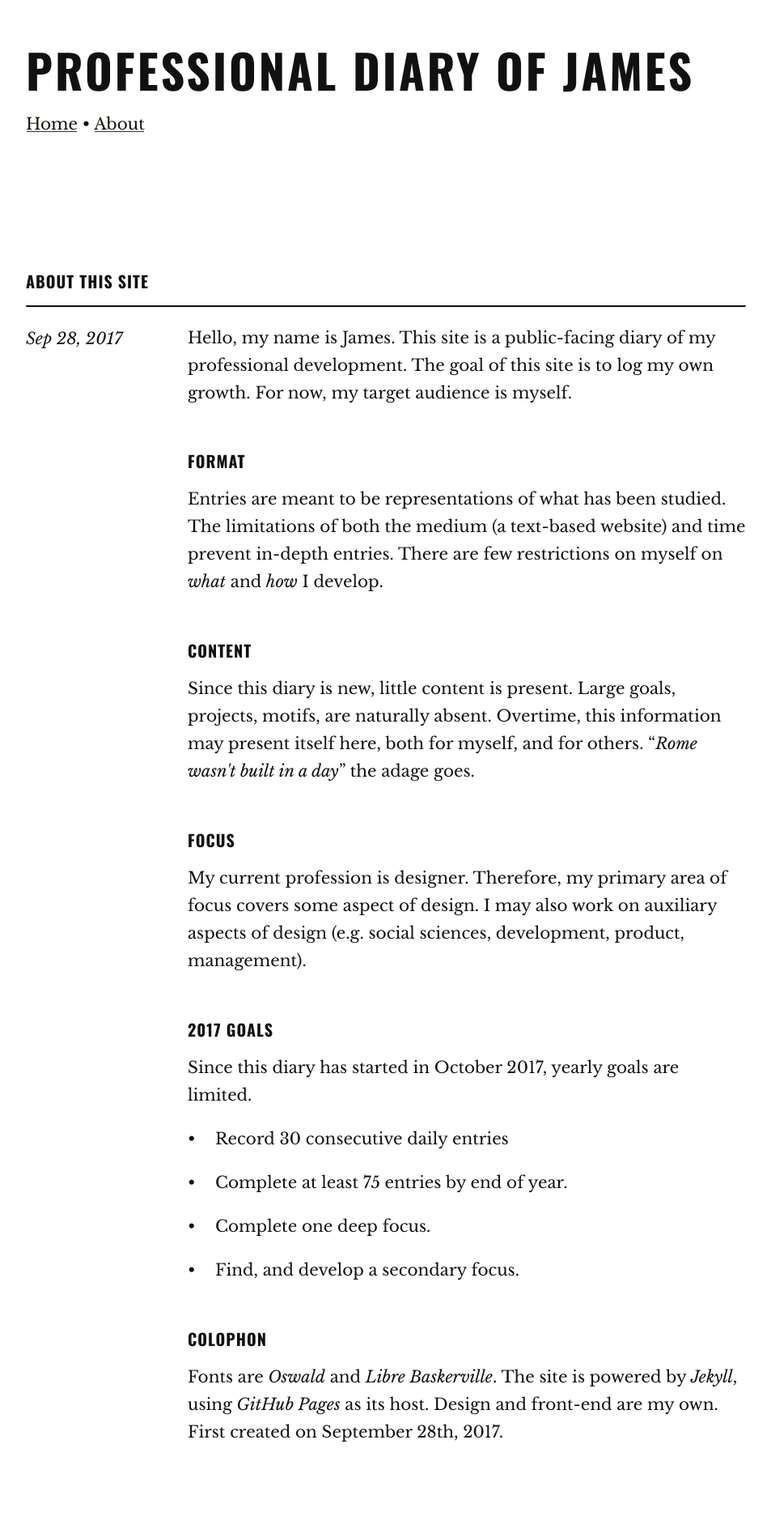
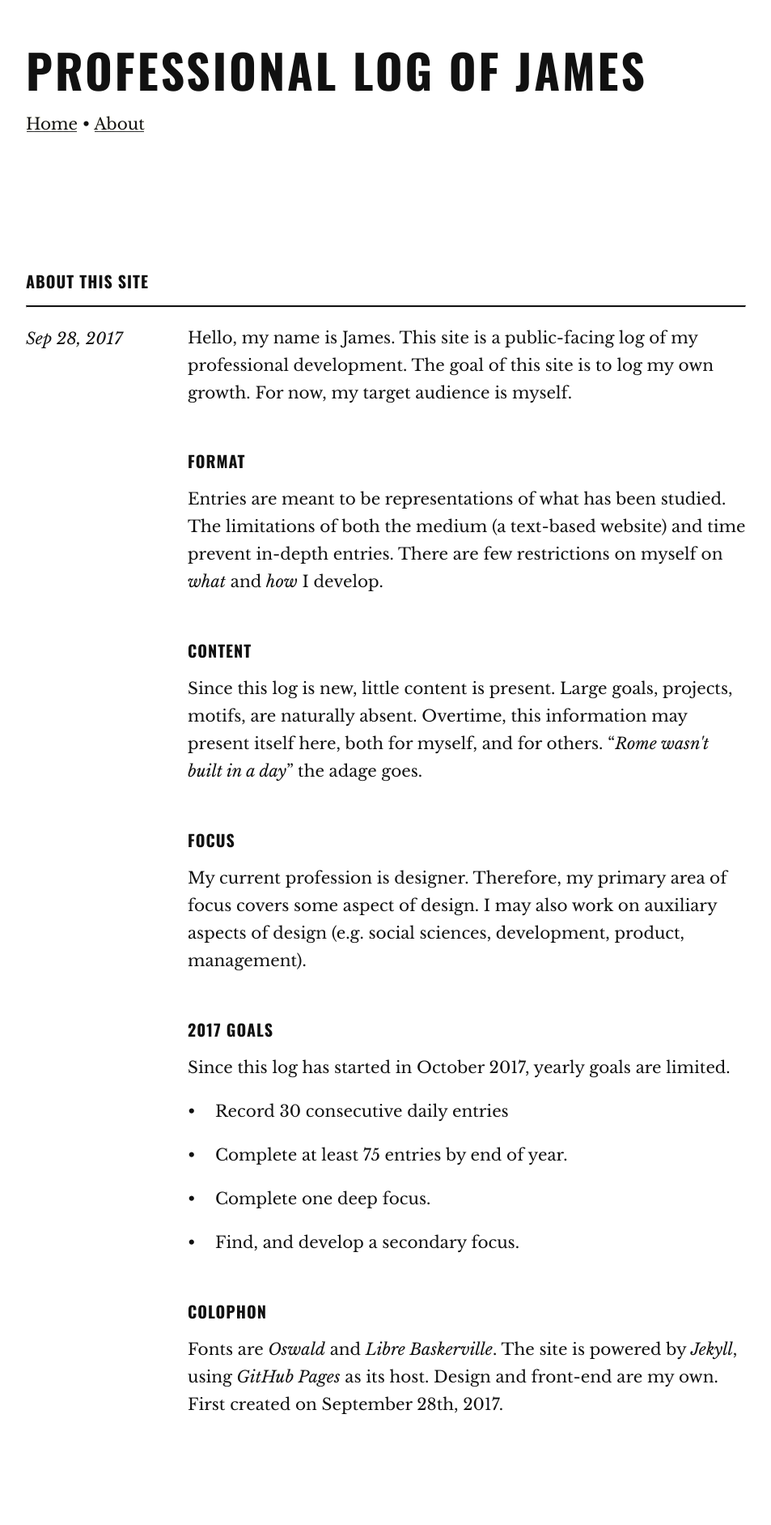
Before and after one commit to jpex/log, a Jekyll site: the page built from about.html, in a window 1280 px wide. Shown: the whole page at 81% size, without its empty margins (163-1116 px from the left). Built offline with Jekyll 4.4.1, drawn with Linux system fonts in a browser that asks for light colours; after the commit the page ends 1849 px from its top, so only the background shows below that.

Commit message:
rebrand from diary to log

```diff
--- a/_config.yml
+++ b/_config.yml
@@ -1,5 +1,5 @@
 # Site settings
-title:       Diary
+title:       Log
 description: "Development diary of J"
 
 defaults:
--- a/_includes/header.html
+++ b/_includes/header.html
@@ -1,4 +1,4 @@
 <div class="wrapper-header header">
-  <h1>Professional Diary of James</h1>
+  <h1>Professional Log of James</h1>
   <p><a href="{{ site.baseurl }}/">Home</a> • <a href="{{ site.baseurl }}/about">About</a></p>
 </div>
--- a/about.html
+++ b/about.html
@@ -11,19 +11,19 @@ title: Me
 <div class="wrapper">
 
   <aside>Sep 28, 2017</aside>
-  <p>Hello, my name is James. This site is a public-facing diary of my professional development. The goal of this site is to log my own growth. For now, my target audience is myself.</p>
+  <p>Hello, my name is James. This site is a public-facing log of my professional development. The goal of this site is to log my own growth. For now, my target audience is myself.</p>
 
   <h3>Format</h3>
   <p>Entries are meant to be representations of what has been studied. The limitations of both the medium (a text-based website) and time prevent in-depth entries. There are few restrictions on myself on <span class="i">what</span> and <span class="i">how</span> I develop.</p>
 
   <h3>Content</h3>
-  <p>Since this diary is new, little content is present. Large goals, projects, motifs, are naturally absent. Overtime, this information may present itself here, both for myself, and for others. “<span class="i">Rome wasn't built in a day</span>” the adage goes.</p>
+  <p>Since this log is new, little content is present. Large goals, projects, motifs, are naturally absent. Overtime, this information may present itself here, both for myself, and for others. “<span class="i">Rome wasn't built in a day</span>” the adage goes.</p>
 
   <h3>Focus</h3>
   <p>My current profession is designer. Therefore, my primary area of focus covers some aspect of design. I may also work on auxiliary aspects of design (e.g. social sciences, development, product, management).</p>
 
   <h3>2017 Goals</h3>
-  <p>Since this diary has started in October 2017, yearly goals are limited.</p>
+  <p>Since this log has started in October 2017, yearly goals are limited.</p>
   <ul>
     <li>Record 30 consecutive daily entries</li>
     <li>Complete at least 75 entries by end of year.</li>
```
Also changed, not shown: 5 other files.
